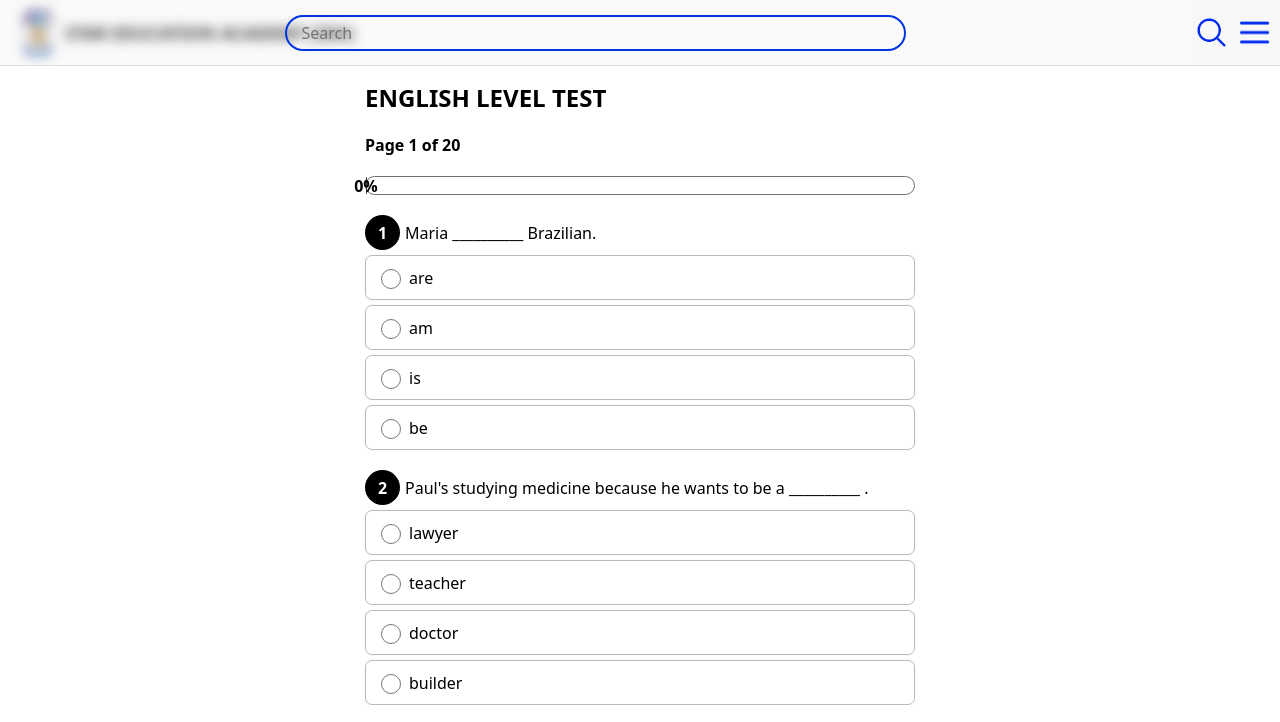
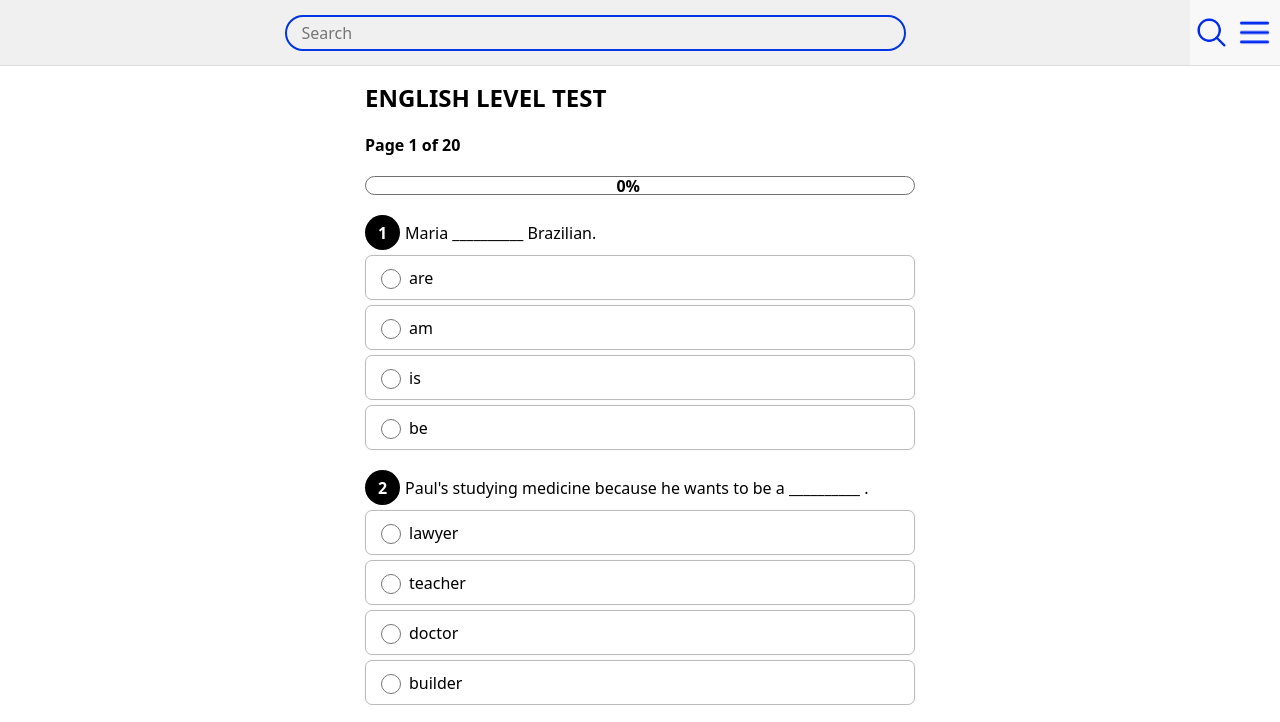
Before and after one commit to kothaunaing/leveltest, a plain HTML site: page index.html in a window 1280 px wide. Both pictures are taken after a click on the picture 1211 px from the left and 32 px from the top of the page. Shown: the top 722 px of the page. Drawn offline with Linux system fonts and the light colour scheme.

Commit message:
Add files via upload

```diff
--- a/scripts/main.js
+++ b/scripts/main.js
@@ -68,6 +68,8 @@ export function renderHTML() {
     </div>
     <div class="progress-bar-container">
       <div class="progress-bar" style="width: ${(userAnswers.length / questions.length) * 100}%;">
+      </div>
+      <div class="progress-percentage">
       ${Math.round(((userAnswers.length / questions.length) * 100))}%
       </div>
     </div>
--- a/styles/index.css
+++ b/styles/index.css
@@ -116,12 +116,11 @@ body {
   left: -8px;
   right: 82px;
   z-index: 150;
-  background-color: rgba(255, 255, 255, 0.253);
+  background-color: rgb(240, 240, 240);
   height: 65px;
   display: none;
   align-items: center;
   justify-content: center;
-  backdrop-filter: blur(6px);
 }
 
 .search-input {
@@ -171,17 +170,22 @@ body {
   height: 17px;
   border: 1px solid rgb(112, 112, 112);
   border-radius: 10px;
+  position: relative;
 }
 
 .progress-bar {
   background-color: rgb(74, 118, 168);
-  border-right: 1px solid rgb(61, 61, 61);
   height: 17px;
   border-radius: 10px;
-  text-align: center;
+}
+
+.progress-percentage {
+  position: absolute;
   display: flex;
   align-items: center;
   justify-content: center;
+  right: 50%;
+  top: -2px;
   font-weight: 600;
 }
 
@@ -424,7 +428,6 @@ a {
   flex-direction: column;
   justify-content: center;
   align-items: center;
-  animation: appear 0.5s ease;
   z-index: 200;
 }
 
```
